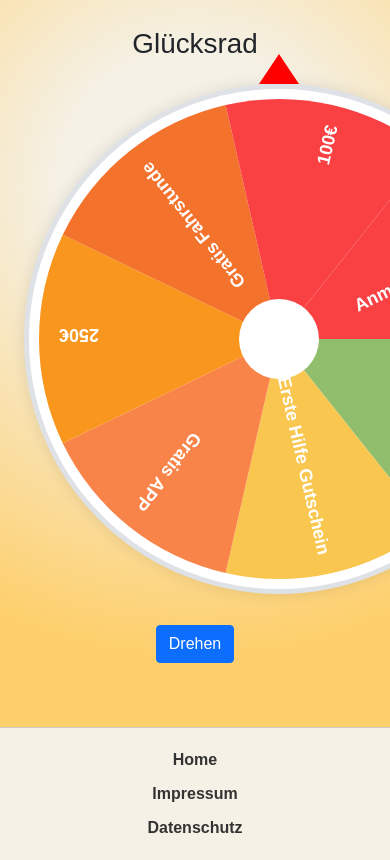
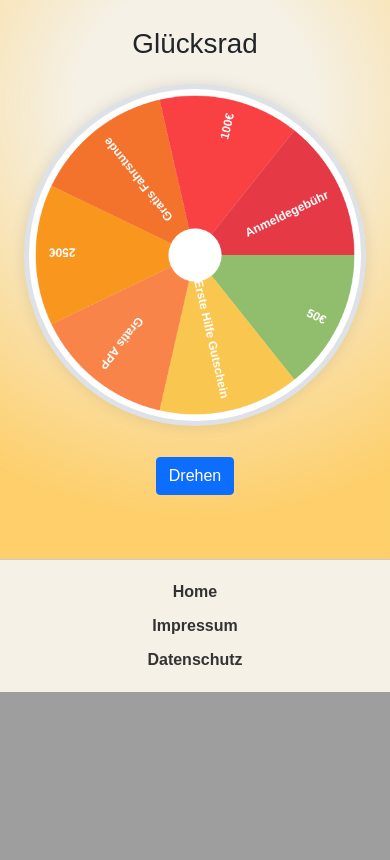
Before and after one commit to MohamedBelhedi/fsdiyargewinnspiel, a Flask app: page /gewinnspiel in a window 390 px wide; the page is wider, and only the part inside the window is pictured. Shown: the part 487-1347 px from the top of that part. After the commit the page ends 1179 px from the top of that part, so only its background shows below. Run offline with Flask 3, Linux system fonts and the light colour scheme; some libraries are stand-ins or nearby versions.

Commit message:
update 0.0.5 Session Storage user kann nur einmal drehen trotz neustart footer und styles

```diff
--- a/app.py
+++ b/app.py
@@ -89,4 +89,4 @@ def logout():
 
 
 if __name__ == '__main__':
-    app.run(host="0.0.0.0", port=8080, debug=False)
+    app.run(host="0.0.0.0", port=8080, debug=True)
--- a/static/css/styles.css
+++ b/static/css/styles.css
@@ -1,3 +1,5 @@
+
+
   body {
       font-family: 'Segoe UI', Tahoma, Geneva, Verdana, sans-serif;
     }
@@ -7,22 +9,58 @@ canvas {
       border-radius: 50%;
       background: #ffffff;
       box-shadow: 0 0 15px rgba(0, 0, 0, 0.1);
+      width: 100%;
+      max-width: 500px;
+      height: auto;
     }
 
     .wheel-container {
       position: relative;
       display: inline-block;
+      width: 100%;
+      max-width: 500px;
     }
-
  .pointer {
   width: 0;
   height: 0;
   border-left: 20px solid transparent;
   border-right: 20px solid transparent;
-  border-bottom: 30px solid red;
+  border-top: 30px solid red;  /* statt border-bottom */
   position: absolute;
-  top: -30px;
+  bottom: 500px; /* statt top */
   left: 50%;
   transform: translateX(-50%);
   z-index: 100;
 }
+
+
+    /* Responsive Anpassung */
+    @media (max-width: 768px) {
+      .wheel-container {
+        max-width: 90vw;
+      }
+
+      canvas {
+        width: 100% !important;
+        height: auto !important;
+      }
+
+      h1 {
+        font-size: 1.6rem;
+      }
+
+      .btn {
+        font-size: 1rem;
+        padding: 0.5rem 1rem;
+      }
+
+      #resultText {
+        font-size: 1rem;
+        margin-bottom: 1rem;
+      }
+
+      .modal-dialog {
+        max-width: 95%;
+        margin: 1.75rem auto;
+      }
+    }
--- a/templates/gewinnspiel.html
+++ b/templates/gewinnspiel.html
@@ -3,7 +3,7 @@
 <head>
   <meta charset="UTF-8">
   <title>Glücksrad</title>
-  <meta name="viewport" content="width=device-width, initial-scale=1">
+  <meta name="viewport" content="width=device-width, initial-scale=1.0">
 
   <!-- Bootstrap CDN -->
   <link href="https://cdn.jsdelivr.net/npm/bootstrap@5.3.3/dist/css/bootstrap.min.css" rel="stylesheet">
@@ -12,14 +12,13 @@
   {% extends "base.html"%}
 
 <body class="bg-light">
-  {% block content%}
-
+  {% block content %}
   <div class="container text-center py-5">
     <h1 class="mb-4">Glücksrad</h1>
 
     <!-- Glücksrad mit fixem Pfeil -->
     <div class="wheel-container position-relative d-inline-block">
-      <canvas id="wheelCanvas" width="500" height="500"></canvas>
+      <canvas id="wheelCanvas" width="500" height="500" class="img-fluid"></canvas>
       <div class="pointer"></div>
     </div>
 
@@ -86,7 +85,7 @@
       { label: "250€", color: "#f8961e" },
       { label: "Gratis Fahrstunde", color: "#f3722c" },
       { label: "100€", color: "#f94144" },
-      { label: "Anmeldegebühr", color: "#h94146" },
+      { label: "Anmeldegebühr", color: "#e63946" }
     ];
 
     const canvas = document.getElementById("wheelCanvas");
@@ -125,44 +124,9 @@
       ctx.fill();
     }
 
-<!--    function spinWheel() {-->
-<!--      if (spinning) return;-->
-<!--      spinning = true;-->
-<!--      document.getElementById("spinButton").disabled = true;-->
-
-<!--      const randomSpin = Math.floor(Math.random() * 360) + 360 * 5;-->
-<!--      const duration = 5000;-->
-<!--      const start = performance.now();-->
-
-<!--      function animateSpin(now) {-->
-<!--        const elapsed = now - start;-->
-<!--        const progress = Math.min(elapsed / duration, 1);-->
-<!--        const eased = 1 - Math.pow(1 - progress, 3);-->
-<!--        angle = (randomSpin * eased) % 360;-->
-
-<!--        ctx.clearRect(0, 0, canvas.width, canvas.height);-->
-<!--        ctx.save();-->
-<!--        ctx.translate(center, center);-->
-<!--        ctx.rotate((angle * Math.PI) / 180);-->
-<!--        ctx.translate(-center, -center);-->
-<!--        drawWheel();-->
-<!--        ctx.restore();-->
-
-<!--        if (progress < 1) {-->
-<!--          requestAnimationFrame(animateSpin);-->
-<!--        } else {-->
-<!--          spinning = false;-->
-<!--          showResult(angle);-->
-<!--        }-->
-<!--      }-->
-
-<!--      requestAnimationFrame(animateSpin);-->
-<!--    }-->
-
     function spinWheel() {
       if (spinning) return;
 
-  // Prüfen ob der User schon gedreht hat
       if (localStorage.getItem("hasSpun") === "true") {
         alert("Wa allah Lo reicht einmal reicht bra Xochkamen 😁");
         return;
@@ -193,7 +157,6 @@
           requestAnimationFrame(animateSpin);
         } else {
           spinning = false;
-      // Merken dass gedreht wurde
           localStorage.setItem("hasSpun", "true");
           showResult(angle);
         }
@@ -202,10 +165,10 @@
       requestAnimationFrame(animateSpin);
     }
 
-
     function showResult(currentAngle) {
       const sliceAngle = 360 / wheelData.length;
-      const index = Math.floor(((360 - currentAngle + sliceAngle / 2) % 360) / sliceAngle);
+      const adjustedAngle = (currentAngle + 122) % 360;
+      const index = Math.floor(((360 - adjustedAngle + sliceAngle / 2) % 360) / sliceAngle);
       const result = wheelData[index].label;
 
       document.getElementById("resultText").innerText = `Ergebnis: ${result}`;
```
Lines whose indentation alone changed are shown as unchanged.
